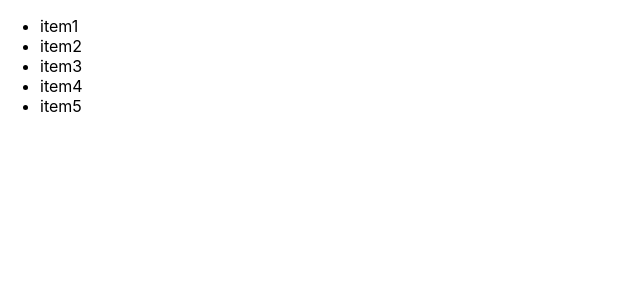
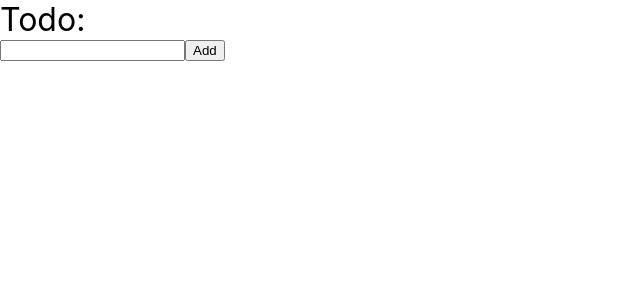
Before and after one commit to bmattlife/TodoList, a React (Create React App) app: page / in a window 1280 px wide. Shown: the top 300 px of the page, without its empty margins (0-640 px from the left). Built offline with nearby package versions, Linux system fonts and the light colour scheme.

Commit message:
add barebones todo-list

```diff
--- a/src/App.css
+++ b/src/App.css
@@ -1,5 +1,17 @@
 .App {
+}
+
+.Header {
+    font-size: 24pt;
 }
 
 .TodoList {
 }
+
+.row {
+    display: flex;
+}
+
+.col {
+    flex: 50%;
+}
--- a/src/App.js
+++ b/src/App.js
@@ -1,9 +1,11 @@
 import "./App.css";
 import TodoList from "./components/TodoList.js";
+import Header from "./components/Header";
 
 function App() {
     return (
         <div className="App">
+            <Header />
             <TodoList />
         </div>
     );
--- /dev/null
+++ b/src/components/Header.js
@@ -0,0 +1,5 @@
+function Header() {
+    return <header className="Header">Todo:</header>;
+}
+
+export default Header;
--- /dev/null
+++ b/src/components/ListControl.js
@@ -0,0 +1,10 @@
+function ListControl({ handleClick, handleChange, textValue }) {
+    return (
+        <div>
+            <input type="text" onChange={handleChange} value={textValue} />
+            <button onClick={handleClick}>Add</button>
+        </div>
+    );
+}
+
+export default ListControl;
--- /dev/null
+++ b/src/components/ListItem.js
@@ -0,0 +1,6 @@
+function ListItem({ text, idx }) {
+    console.log(text);
+    return <li key={idx}>{text}</li>;
+}
+
+export default ListItem;
--- /dev/null
+++ b/src/components/ListView.js
@@ -0,0 +1,13 @@
+import ListItem from "./ListItem";
+
+function ListView({ list }) {
+    return (
+        <ul>
+            {list.map(
+                (item, idx) => item && <ListItem text={item} key={idx} />
+            )}
+        </ul>
+    );
+}
+
+export default ListView;
--- a/src/components/TodoList.js
+++ b/src/components/TodoList.js
@@ -1,15 +1,34 @@
+import { useState } from "react";
+import ListView from "./ListView";
+import ListControl from "./ListControl";
+
 function TodoList() {
+    const [textValue, setTextValue] = useState("");
+    const [listItems, addListItems] = useState([]);
+
+    function handleChange(event) {
+        setTextValue(event.target.value);
+    }
+
+    function handleClick() {
+        if (textValue.trim()) {
+            addListItems((items) => [...items, textValue.trim()]);
+            setTextValue("");
+        }
+    }
+
     return (
         <div className="TodoList">
             <div className="row">
-                <div className="column">
-                    <ul>
-                        <li>item1</li>
-                        <li>item2</li>
-                        <li>item3</li>
-                        <li>item4</li>
-                        <li>item5</li>
-                    </ul>
+                <div className="col">
+                    <ListControl
+                        handleClick={handleClick}
+                        handleChange={handleChange}
+                        textValue={textValue}
+                    />
+                </div>
+                <div className="col">
+                    <ListView list={listItems} />
                 </div>
             </div>
         </div>
```
